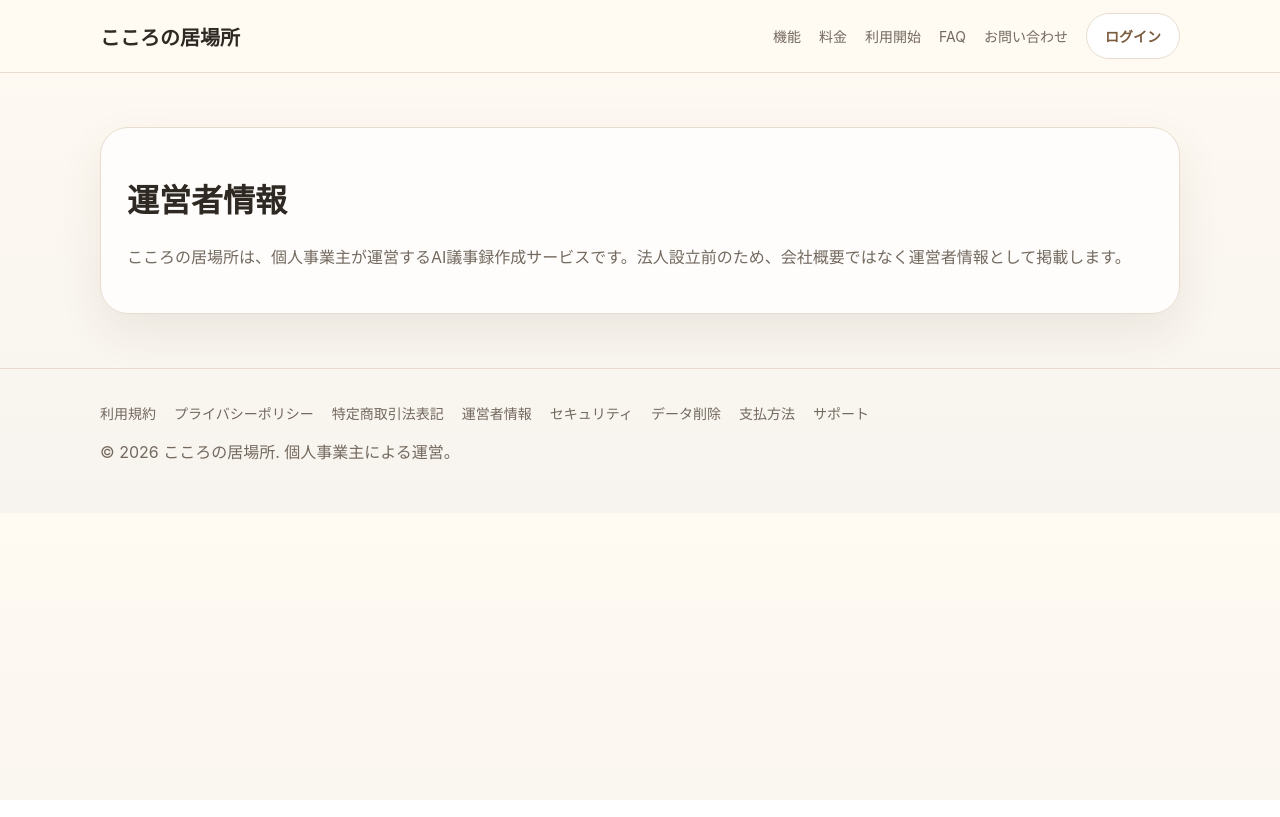
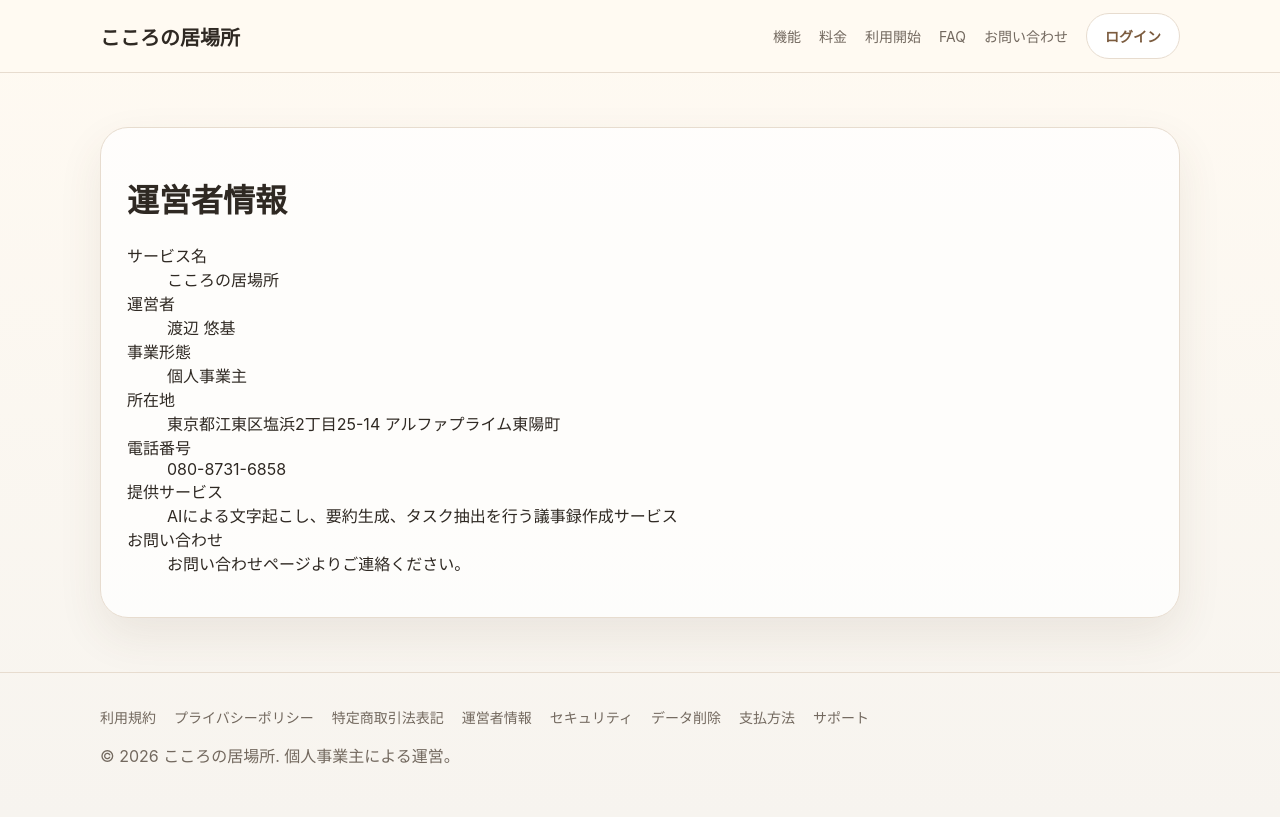
Before and after one commit to Yuki-ux-jpg-png/ai_gijiroku, a Next.js app: page /operator in a window 1280 px wide. Built offline with nearby package versions, Linux system fonts and the light colour scheme.

Commit message:
Update page.tsx

```diff
--- a/app/operator/page.tsx
+++ b/app/operator/page.tsx
@@ -1 +1,36 @@
-export default function Page(){return <main className="section"><div className="container"><div className="card"><h1>運営者情報</h1><p className="muted">こころの居場所は、個人事業主が運営するAI議事録作成サービスです。法人設立前のため、会社概要ではなく運営者情報として掲載します。</p></div></div></main>}
+export default function Page() {
+  return (
+    <main className="section">
+      <div className="container">
+        <div className="card legal">
+          <h1>運営者情報</h1>
+
+          <dl>
+            <dt>サービス名</dt>
+            <dd>こころの居場所</dd>
+
+            <dt>運営者</dt>
+            <dd>渡辺 悠基</dd>
+
+            <dt>事業形態</dt>
+            <dd>個人事業主</dd>
+
+            <dt>所在地</dt>
+            <dd>東京都江東区塩浜2丁目25-14 アルファプライム東陽町</dd>
+
+            <dt>電話番号</dt>
+            <dd>080-8731-6858</dd>
+
+            <dt>提供サービス</dt>
+            <dd>
+              AIによる文字起こし、要約生成、タスク抽出を行う議事録作成サービス
+            </dd>
+
+            <dt>お問い合わせ</dt>
+            <dd>お問い合わせページよりご連絡ください。</dd>
+          </dl>
+        </div>
+      </div>
+    </main>
+  );
+}
```
